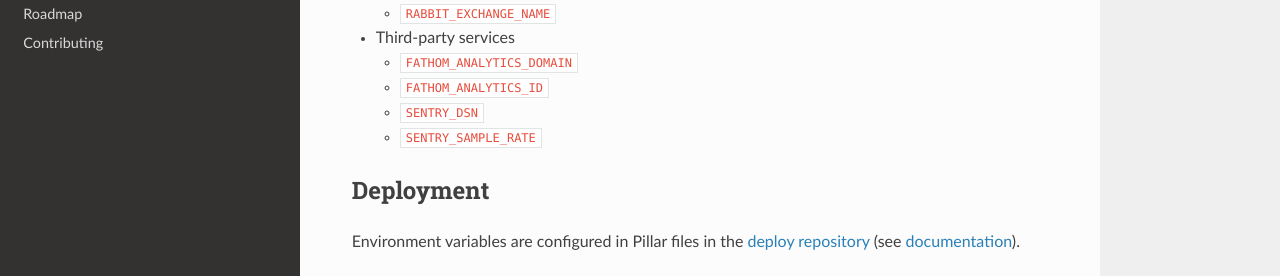
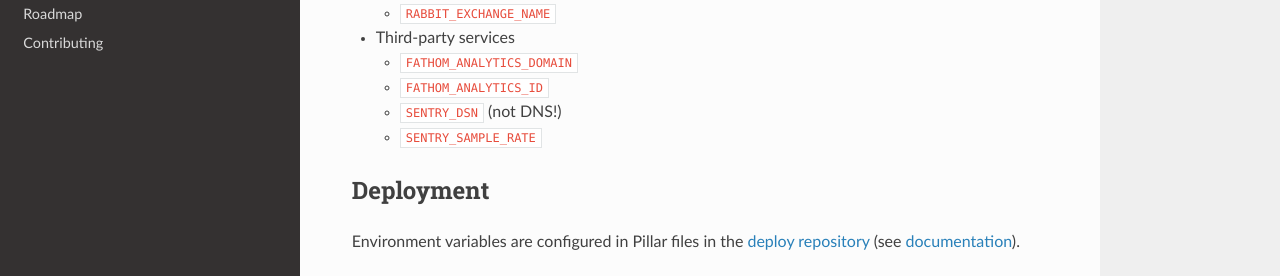
Before and after one commit to open-contracting/software-development-handbook, a Sphinx documentation site: the page built from docs/python/settings.rst, in a window 1280 px wide and 1147 px high. Shown: the part 704-980 px from the top of the window. Built offline with Sphinx 7.4.7 and the Read the Docs theme 2.0.0, drawn with Linux system fonts in a browser that asks for light colours; pages that are not in the unit, such as notebooks, are missing from menus.

Commit message:
python/settings: Note common typo

```diff
--- a/docs/python/settings.rst
+++ b/docs/python/settings.rst
@@ -28,7 +28,7 @@ Use the following names for environment variables:
 
    -  ``FATHOM_ANALYTICS_DOMAIN``
    -  ``FATHOM_ANALYTICS_ID``
-   -  ``SENTRY_DSN``
+   -  ``SENTRY_DSN`` (not DNS!)
    -  ``SENTRY_SAMPLE_RATE``
 
 Deployment
```
